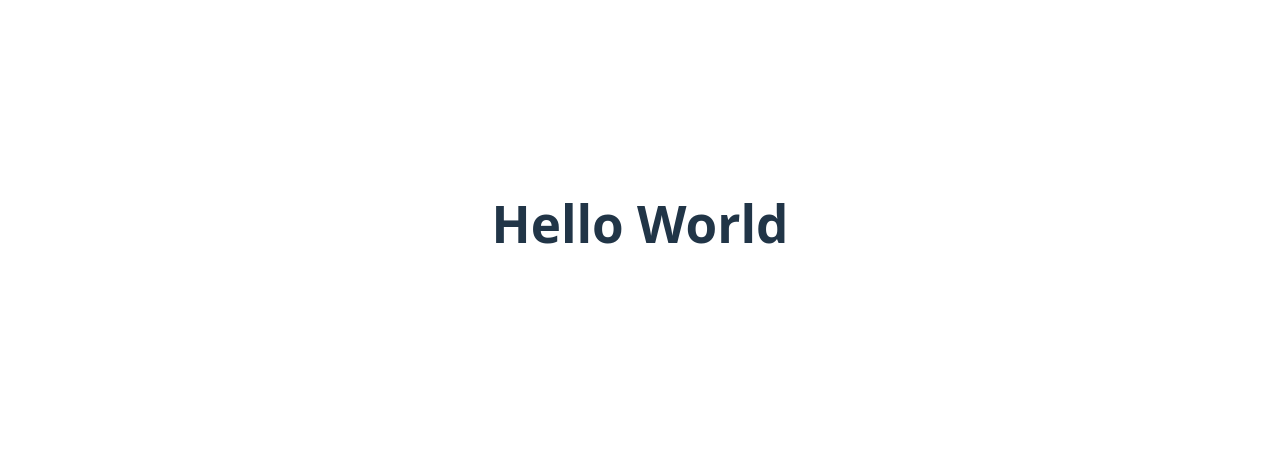
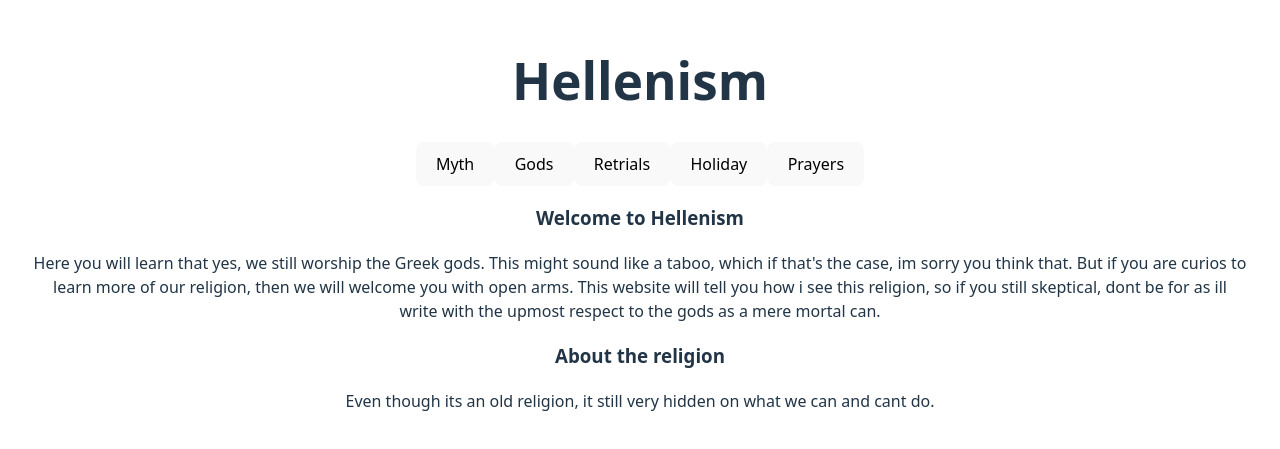
Before and after one commit to Spiderasasen/Hellenism-project, a React (Vite) app in the folder Hellenism/: page / in a window 1280 px wide. Shown: the part 177-626 px from the top of the page. Built offline with nearby package versions, Linux system fonts and the light colour scheme.

Commit message:
made a basic skeliton for the project

```diff
--- a/Hellenism/src/Page/Home.jsx
+++ b/Hellenism/src/Page/Home.jsx
@@ -1,7 +1,36 @@
 function Home(){
     return (
         <div>
-            <h1>Hello World</h1>
+            {/*main title*/}
+            <h1>Hellenism</h1>
+
+            {/*button layer will go here*/}
+            <div>
+                <button>Myth</button>
+                <button>Gods</button>
+                <button>Retrials</button>
+                <button>Holiday</button>
+                <button>Prayers</button>
+            </div>
+
+            {/*mini welcome message*/}
+            <div>
+                <h3>Welcome to Hellenism</h3>
+                <p>
+                    Here you will learn that yes, we still worship the Greek gods.
+                    This might sound like a taboo, which if that's the case, im sorry you think that.
+                    But if you are curios to learn more of our religion, then we will welcome you with open arms.
+                    This website will tell you how i see this religion, so if you still skeptical, dont be for as ill write with the upmost respect to the gods as a mere mortal can.
+                </p>
+            </div>
+
+            {/*talking about the religion*/}
+            <div>
+                <h3>About the religion</h3>
+                <p>
+                    Even though its an old religion, it still very hidden on what we can and cant do.
+                </p>
+            </div>
         </div>
     )
 }
```
